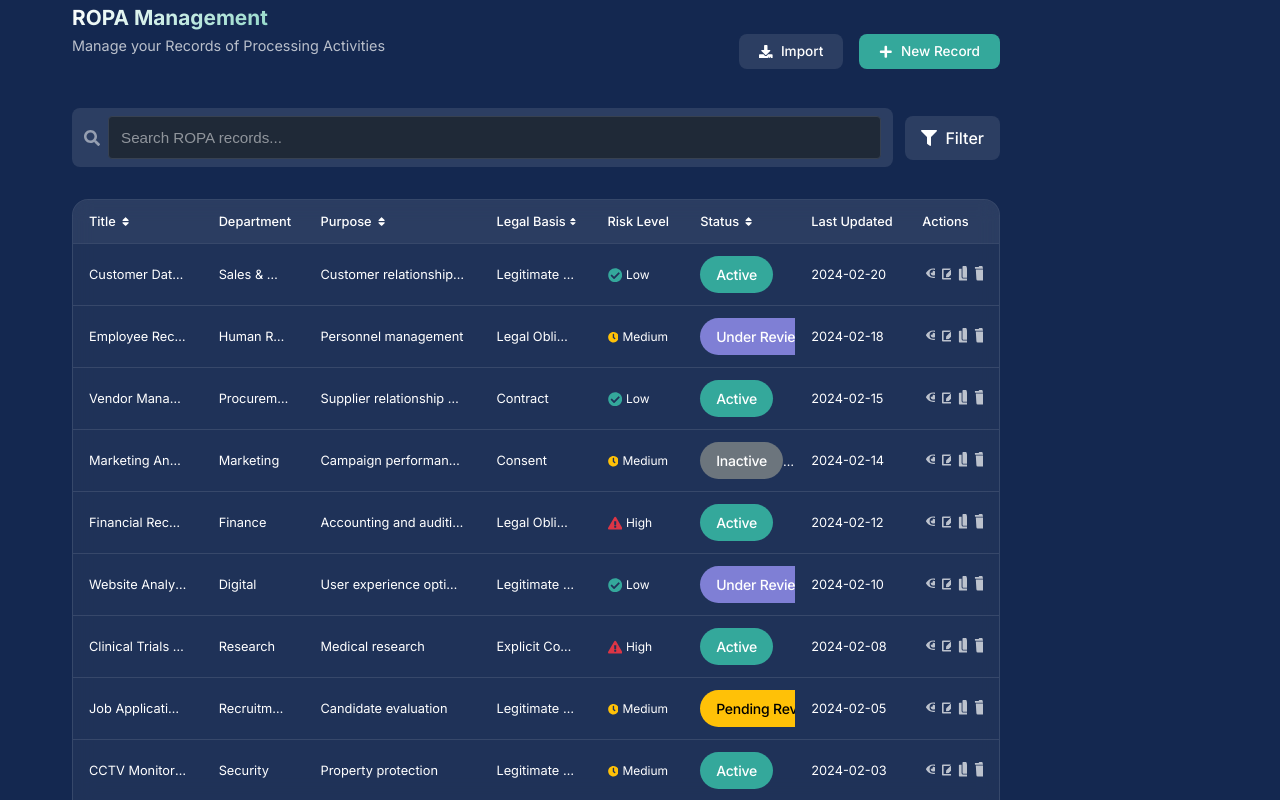
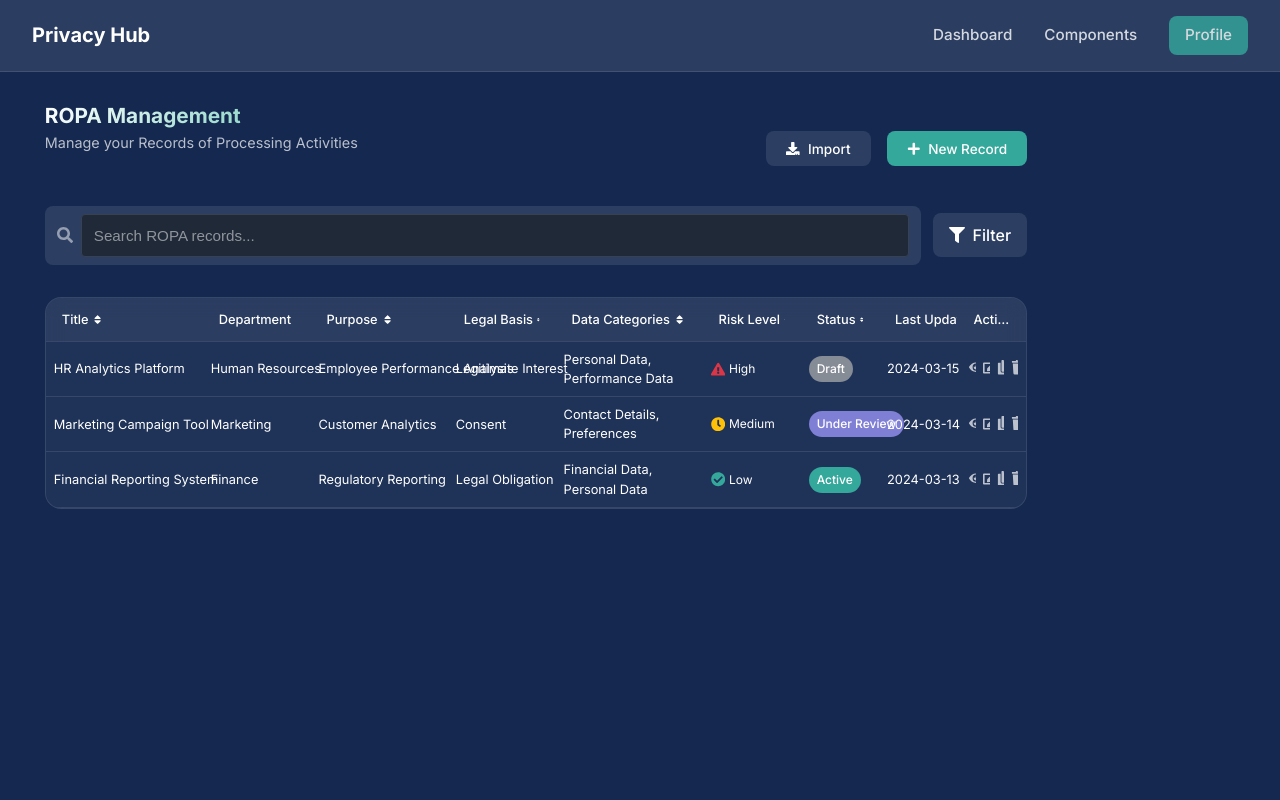
Before and after one commit to aigapriv/privacy-hub-demo, a React (Vite) app: page /ropa in a window 1280 px wide. Built offline with nearby package versions, Linux system fonts and the light colour scheme.

Commit message:
feat: updated baseline for 3 modules

```diff
--- a/src/App.jsx
+++ b/src/App.jsx
@@ -8,9 +8,11 @@ import PrivacyReview from './pages/PrivacyReview';
 import AutoAssessment from './pages/AutoAssessment';
 import './styles/theme/variables.css';
 import './styles/theme/utilities.css';
+import { RopaProvider } from './context/RopaContext';
 
 function App() {
   return (
+    <RopaProvider>
       <Router>
         <Routes>
           <Route path="/" element={<LandingPage />} />
@@ -22,6 +24,7 @@ function App() {
           <Route path="*" element={<Navigate to="/" />} />
         </Routes>
       </Router>
+    </RopaProvider>
   );
 }
 
--- /dev/null
+++ b/src/context/RopaContext.jsx
@@ -0,0 +1,162 @@
+import React, { createContext, useState, useContext } from 'react';
+
+const RopaContext = createContext();
+
+// Add initial test data
+const initialRopaRecords = [
+  {
+    id: 1,
+    title: "HR Analytics Platform",
+    department: "Human Resources",
+    processingPurpose: "Employee Performance Analysis",
+    legalBasis: "Legitimate Interest",
+    dataCategories: ["Personal Data", "Performance Data"],
+    riskLevel: "High",
+    dpiaRequired: true,
+    dpiaStatus: "Required",
+    status: "Draft",
+    lastUpdated: "2024-03-15"
+  },
+  {
+    id: 2,
+    title: "Marketing Campaign Tool",
+    department: "Marketing",
+    processingPurpose: "Customer Analytics",
+    legalBasis: "Consent",
+    dataCategories: ["Contact Details", "Preferences"],
+    riskLevel: "Medium",
+    dpiaRequired: false,
+    dpiaStatus: "Not Required",
+    status: "Under Review",
+    lastUpdated: "2024-03-14"
+  },
+  {
+    id: 3,
+    title: "Financial Reporting System",
+    department: "Finance",
+    processingPurpose: "Regulatory Reporting",
+    legalBasis: "Legal Obligation",
+    dataCategories: ["Financial Data", "Personal Data"],
+    riskLevel: "Low",
+    dpiaRequired: false,
+    dpiaStatus: "Not Required",
+    status: "Active",
+    lastUpdated: "2024-03-13"
+  }
+];
+
+export const RopaProvider = ({ children }) => {
+  const [ropaRecords, setRopaRecords] = useState(initialRopaRecords);  // Initialize with test data
+
+  const transformPrivacyReviewToRopa = (privacyReviewData) => {
+    return {
+      id: Date.now(),
+      // From Privacy Review
+      title: privacyReviewData.projectName,
+      department: formatDepartment(privacyReviewData.businessUnit),
+      processingPurpose: formatProcessingPurpose(privacyReviewData.businessProcess),
+      dataCategories: privacyReviewData.sensitiveData || [],
+      status: "Draft",
+
+      // Derived from Privacy Review
+      legalBasis: determineLegalBasis(privacyReviewData),
+      dpiaRequired: isDpiaRequired(privacyReviewData),
+      dpiaStatus: isDpiaRequired(privacyReviewData) ? "Required" : "Not Required",
+
+      // From Auto Assessment
+      riskLevel: privacyReviewData.riskLevel || "Low",
+      securityMeasures: [],
+      lastUpdated: new Date().toISOString().split('T')[0],
+
+      // Additional ROPA fields
+      dataSubjects: getDataSubjects(privacyReviewData.businessUnit),
+      transfers: privacyReviewData.crossBorderTransfer === 'yes' ?
+        [privacyReviewData.country, privacyReviewData.dataOwnershipCountry] : [],
+      recipients: privacyReviewData.thirdPartySharing === 'yes' ? ['Third Party Recipients'] : []
+    };
+  };
+
+  // Helper functions
+  const formatDepartment = (businessUnit) => {
+    const departments = {
+      'hr': 'Human Resources',
+      'it': 'Information Technology',
+      'finance': 'Finance',
+      'marketing': 'Marketing',
+      'sales': 'Sales',
+      'operations': 'Operations'
+    };
+    return departments[businessUnit] || businessUnit;
+  };
+
+  const formatProcessingPurpose = (process) => {
+    return process?.split('-')
+      .map(word => word.charAt(0).toUpperCase() + word.slice(1))
+      .join(' ') || 'N/A';
+  };
+
+  const determineLegalBasis = (data) => {
+    if (data.sensitiveData?.includes('sensitive')) return 'Explicit Consent';
+    if (data.businessProcess?.includes('financial')) return 'Legal Obligation';
+    if (data.aiUsage === 'yes') return 'Consent';
+    return 'Legitimate Interest';
+  };
+
+  const isDpiaRequired = (data) => {
+    return (
+      data.sensitiveData?.includes('sensitive') ||
+      data.aiUsage === 'yes' ||
+      data.crossBorderTransfer === 'yes' ||
+      data.riskLevel === 'High'
+    );
+  };
+
+  const getDataSubjects = (businessUnit) => {
+    const subjectMap = {
+      'hr': ['Employees', 'Candidates'],
+      'sales': ['Customers', 'Prospects'],
+      'marketing': ['Customers', 'Subscribers'],
+      'finance': ['Employees', 'Vendors'],
+      'it': ['Employees', 'Contractors'],
+      'operations': ['Employees', 'Vendors', 'Contractors']
+    };
+    return subjectMap[businessUnit] || [];
+  };
+
+  const addRopaRecord = (privacyReviewData) => {
+    const newRecord = transformPrivacyReviewToRopa(privacyReviewData);
+    setRopaRecords(prev => [...prev, newRecord]);
+  };
+
+  const updateRopaFromAssessment = (assessmentData, recordId) => {
+    setRopaRecords(prev =>
+      prev.map(record => {
+        if (record.id === recordId) {
+          return {
+            ...record,
+            riskLevel: assessmentData.riskLevel,
+            securityMeasures: [
+              ...record.securityMeasures,
+              ...assessmentData.recommendedMeasures
+            ],
+            lastUpdated: new Date().toISOString().split('T')[0],
+            status: 'Under Review'
+          };
+        }
+        return record;
+      })
+    );
+  };
+
+  return (
+    <RopaContext.Provider value={{
+      ropaRecords,
+      addRopaRecord,
+      updateRopaFromAssessment
+    }}>
+      {children}
+    </RopaContext.Provider>
+  );
+};
+
+export const useRopa = () => useContext(RopaContext);
--- a/src/pages/AutoAssessment.jsx
+++ b/src/pages/AutoAssessment.jsx
@@ -1,7 +1,10 @@
 import React from 'react';
 import '../styles/AutoAssessment.css';
+import { useRopa } from '../context/RopaContext';
 
 const AutoAssessment = () => {
+  const { updateRopaFromAssessment } = useRopa();
+
   // Mock data from Privacy Review (replace with actual data later)
   const privacyReviewData = {
     projectName: "HR Analytics Platform",
@@ -13,6 +16,18 @@ const AutoAssessment = () => {
     cookieUsage: "Yes",
     crossBorderTransfer: "Yes",
     riskLevel: "High"
+  };
+
+  const handleStartPrivacyReview = () => {
+    const assessmentData = {
+      riskLevel: privacyReviewData.riskLevel,
+      recommendedMeasures: [
+        "Implement enhanced data protection",
+        "Review cross-border transfers",
+        "Update privacy notices"
+      ]
+    };
+    updateRopaFromAssessment(assessmentData, privacyReviewData.id);
   };
 
   return (
@@ -196,7 +211,10 @@ const AutoAssessment = () => {
                 <p className="step-description">
                   Complete a comprehensive privacy review to ensure full compliance with privacy requirements.
                 </p>
-                <button className="step-button primary">
+                <button
+                  className="step-button primary"
+                  onClick={handleStartPrivacyReview}
+                >
                   Start Privacy Review
                   <svg className="button-icon" viewBox="0 0 24 24" fill="none" stroke="currentColor">
                     <path strokeLinecap="round" strokeLinejoin="round" strokeWidth={2} d="M14 5l7 7m0 0l-7 7m7-7H3" />
--- a/src/pages/PrivacyReview.jsx
+++ b/src/pages/PrivacyReview.jsx
@@ -3,6 +3,7 @@ import DatePicker from 'react-datepicker';
 import { FaInfoCircle } from 'react-icons/fa';
 import "react-datepicker/dist/react-datepicker.css";
 import '../styles/PrivacyReview.css';
+import { useRopa } from '../context/RopaContext';
 
 const subUnitOptions = {
   finance: [
@@ -136,6 +137,7 @@ const dataOwnershipCountries = [
 ];
 
 const PrivacyReview = () => {
+  const { addRopaRecord } = useRopa();
   const [currentStep, setCurrentStep] = useState(1);
   const [formData, setFormData] = useState({
     projectName: '',
@@ -846,6 +848,8 @@ const PrivacyReview = () => {
 
   const handleSubmitAssessment = () => {
     console.log('Submitting for auto-assessment:', formData);
+    addRopaRecord(formData);
+    // Navigate to Auto Assessment
   };
 
   return (
--- a/src/pages/RopaManagement.jsx
+++ b/src/pages/RopaManagement.jsx
@@ -8,134 +8,13 @@ import {
 import RopaDetailModal from '../components/RopaDetailModal';
 import RopaEditModal from '../components/RopaEditModal';
 import '../styles/RopaManagement.css';
+import { useRopa } from '../context/RopaContext';
 
 const RopaManagement = () => {
+  const { ropaRecords } = useRopa();
   const [searchTerm, setSearchTerm] = useState('');
   const [selectedRecord, setSelectedRecord] = useState(null);
   const [editingRecord, setEditingRecord] = useState(null);
-
-  const ropaRecords = [
-    {
-      id: 1,
-      title: "Customer Data Processing",
-      department: "Sales & Marketing",
-      processingPurpose: "Customer relationship management",
-      legalBasis: "Legitimate Interest",
-      legalBasisDetails: "Business improvement and customer service optimization",
-      liaRequired: true,
-      dataSubjects: ["Customers", "Prospects"],
-      dataCategories: ["Contact Details", "Purchase History", "Preferences"],
-      specialCategories: [],
-      dataVolume: "~50,000 records",
-      retentionPeriod: "5 years",
-      retentionJustification: "Legal and business requirements",
-      securityMeasures: ["Encryption", "Access Controls", "Regular Audits"],
-      accessControls: "Role-based access control",
-      internalRecipients: ["Sales Team", "Marketing Team", "Customer Service"],
-      recipients: ["CRM System", "Marketing Platform"],
-      transfers: ["EU", "UK"],
-      transferSafeguards: "Standard Contractual Clauses",
-      dpiaRequired: true,
-      dpiaStatus: "Completed",
-      privacyNoticeLink: "/privacy/customers",
-      relatedPolicies: ["Data Protection Policy", "Retention Policy"],
-      lastUpdated: "2024-02-20",
-      status: "Active",
-      riskLevel: "Low",
-      createdBy: "Alice Johnson",
-      dpo: "Jane Smith"
-    },
-    {
-      id: 2,
-      title: "Employee Records",
-      department: "Human Resources",
-      processingPurpose: "Personnel management",
-      legalBasis: "Legal Obligation",
-      lastUpdated: "2024-02-18",
-      status: "Under Review",
-      riskLevel: "Medium",
-    },
-    {
-      id: 3,
-      title: "Vendor Management",
-      department: "Procurement",
-      processingPurpose: "Supplier relationship management",
-      legalBasis: "Contract",
-      lastUpdated: "2024-02-15",
-      status: "Active",
-      riskLevel: "Low",
-    },
-    {
-      id: 4,
-      title: "Marketing Analytics",
-      department: "Marketing",
-      processingPurpose: "Campaign performance analysis",
-      legalBasis: "Consent",
-      lastUpdated: "2024-02-14",
-      status: "Inactive",
-      riskLevel: "Medium",
-    },
-    {
-      id: 5,
-      title: "Financial Records",
-      department: "Finance",
-      processingPurpose: "Accounting and auditing",
-      legalBasis: "Legal Obligation",
-      lastUpdated: "2024-02-12",
-      status: "Active",
-      riskLevel: "High",
-    },
-    {
-      id: 6,
-      title: "Website Analytics",
-      department: "Digital",
-      processingPurpose: "User experience optimization",
-      legalBasis: "Legitimate Interest",
-      lastUpdated: "2024-02-10",
-      status: "Under Review",
-      riskLevel: "Low",
-    },
-    {
-      id: 7,
-      title: "Clinical Trials Data",
-      department: "Research",
-      processingPurpose: "Medical research",
-      legalBasis: "Explicit Consent",
-      lastUpdated: "2024-02-08",
-      status: "Active",
-      riskLevel: "High",
-    },
-    {
-      id: 8,
-      title: "Job Applications",
-      department: "Recruitment",
-      processingPurpose: "Candidate evaluation",
-      legalBasis: "Legitimate Interest",
-      lastUpdated: "2024-02-05",
-      status: "Pending Review",
-      riskLevel: "Medium",
-    },
-    {
-      id: 9,
-      title: "CCTV Monitoring",
-      department: "Security",
-      processingPurpose: "Property protection",
-      legalBasis: "Legitimate Interest",
-      lastUpdated: "2024-02-03",
-      status: "Active",
-      riskLevel: "Medium",
-    },
-    {
-      id: 10,
-      title: "Customer Support Data",
-      department: "Customer Service",
-      processingPurpose: "Issue resolution tracking",
-      legalBasis: "Contract",
-      lastUpdated: "2024-02-01",
-      status: "Archived",
-      riskLevel: "Low",
-    }
-  ];
 
   const getRiskIcon = (riskLevel) => {
     switch(riskLevel.toLowerCase()) {
@@ -173,6 +52,104 @@ const RopaManagement = () => {
     setEditingRecord(null);
   };
 
+  // Add these transformation functions
+  const transformPrivacyReviewToRopa = (privacyReviewData) => {
+    return {
+      id: Date.now(),
+      title: privacyReviewData.projectName,
+      department: privacyReviewData.businessUnit === 'hr' ? 'Human Resources' :
+                 privacyReviewData.businessUnit === 'it' ? 'Information Technology' :
+                 privacyReviewData.businessUnit.charAt(0).toUpperCase() + privacyReviewData.businessUnit.slice(1),
+      processingPurpose: privacyReviewData.businessProcess,
+      legalBasis: determineLegalBasis(privacyReviewData),
+      legalBasisDetails: "",
+      liaRequired: privacyReviewData.riskLevel === "High",
+      dataSubjects: [],
+      dataCategories: privacyReviewData.sensitiveData,
+      specialCategories: privacyReviewData.sensitiveData.includes('sensitive') ? ['Sensitive Personal Data'] : [],
+      dataVolume: "",
+      retentionPeriod: "",
+      retentionJustification: "",
+      securityMeasures: privacyReviewData.securityMeasures || [],
+      accessControls: "",
+      internalRecipients: [],
+      recipients: privacyReviewData.thirdPartySharing === 'yes' ? ['Third Party Recipients'] : [],
+      transfers: privacyReviewData.crossBorderTransfer === 'yes' ?
+        [privacyReviewData.country, privacyReviewData.dataOwnershipCountry] : [],
+      transferSafeguards: privacyReviewData.crossBorderTransfer === 'yes' ?
+        "Standard Contractual Clauses" : "",
+      dpiaRequired: isDpiaRequired(privacyReviewData),
+      dpiaStatus: "Pending",
+      privacyNoticeLink: "",
+      relatedPolicies: [],
+      lastUpdated: new Date().toISOString().split('T')[0],
+      status: "Draft",
+      riskLevel: calculateRiskLevel(privacyReviewData),
+      createdBy: "",
+      dpo: ""
+    };
+  };
+
+  const determineLegalBasis = (data) => {
+    if (data.sensitiveData?.includes('sensitive')) {
+      return 'Explicit Consent';
+    }
+    if (data.businessProcess?.includes('financial')) {
+      return 'Legal Obligation';
+    }
+    if (data.aiUsage === 'yes') {
+      return 'Consent';
+    }
+    return 'Legitimate Interest';
+  };
+
+  const isDpiaRequired = (data) => {
+    return (
+      data.sensitiveData?.includes('sensitive') ||
+      data.aiUsage === 'yes' ||
+      data.crossBorderTransfer === 'yes' ||
+      calculateRiskLevel(data) === 'High'
+    );
+  };
+
+  const calculateRiskLevel = (data) => {
+    let riskScore = 0;
+
+    if (data.sensitiveData?.includes('sensitive')) riskScore += 3;
+    if (data.crossBorderTransfer === 'yes') riskScore += 2;
+    if (data.aiUsage === 'yes') riskScore += 2;
+    if (data.thirdPartySharing === 'yes') riskScore += 1;
+
+    if (riskScore >= 5) return 'High';
+    if (riskScore >= 3) return 'Medium';
+    return 'Low';
+  };
+
+  // Add this function to handle new ROPA records
+  const handlePrivacyReviewSubmission = (privacyReviewData) => {
+    const newRopaRecord = transformPrivacyReviewToRopa(privacyReviewData);
+    setRopaRecords(prevRecords => [...prevRecords, newRopaRecord]);
+  };
+
+  // Add this function to handle updates from Auto Assessment
+  const handleAutoAssessmentComplete = (assessmentData, ropaId) => {
+    setRopaRecords(prevRecords => {
+      return prevRecords.map(record => {
+        if (record.id === ropaId) {
+          return {
+            ...record,
+            riskLevel: assessmentData.riskLevel,
+            securityMeasures: [
+              ...record.securityMeasures,
+              ...assessmentData.recommendedMeasures
+            ]
+          };
+        }
+        return record;
+      });
+    });
+  };
+
   return (
     <div className="ropa-page">
       <nav className="nav-bar">
@@ -186,7 +163,7 @@ const RopaManagement = () => {
         </div>
       </nav>
 
-      <div className="content-wrapper">
+      <div className="content-wrapper" style={{ width: '98%', margin: '0 auto', maxWidth: '1800px' }}>
         <div className="page-header">
           <div className="header-content">
             <h1>ROPA Management</h1>
@@ -217,11 +194,11 @@ const RopaManagement = () => {
           </button>
         </div>
 
-        <div className="table-container">
+        <div className="table-container" style={{ width: '100%', margin: '0 auto' }}>
           <table className="ropa-table">
             <thead>
               <tr>
-                <th style={{ width: '14%' }}>
+                <th style={{ width: '16%' }}>
                   <div className="th-content">
                     Title <FaSort className="sort-icon" />
                   </div>
@@ -231,14 +208,19 @@ const RopaManagement = () => {
                     Department <FaSort className="sort-icon" />
                   </div>
                 </th>
-                <th style={{ width: '19%' }}>
+                <th style={{ width: '14%' }}>
                   <div className="th-content">
                     Purpose <FaSort className="sort-icon" />
                   </div>
                 </th>
-                <th style={{ width: '12%' }}>
+                <th style={{ width: '11%' }}>
                   <div className="th-content">
                     Legal Basis <FaSort className="sort-icon" />
+                  </div>
+                </th>
+                <th style={{ width: '15%' }}>
+                  <div className="th-content">
+                    Data Categories <FaSort className="sort-icon" />
                   </div>
                 </th>
                 <th style={{ width: '10%' }}>
@@ -246,17 +228,17 @@ const RopaManagement = () => {
                     Risk Level <FaSort className="sort-icon" />
                   </div>
                 </th>
-                <th style={{ width: '12%' }}>
+                <th style={{ width: '8%' }}>
                   <div className="th-content">
                     Status <FaSort className="sort-icon" />
                   </div>
                 </th>
-                <th style={{ width: '12%' }}>
+                <th style={{ width: '8%' }}>
                   <div className="th-content">
                     Last Updated <FaSort className="sort-icon" />
                   </div>
                 </th>
-                <th style={{ width: '10%' }}>Actions</th>
+                <th style={{ width: '7%' }}>Actions</th>
               </tr>
             </thead>
             <tbody>
@@ -266,14 +248,30 @@ const RopaManagement = () => {
                   <td>{record.department}</td>
                   <td>{record.processingPurpose}</td>
                   <td>{record.legalBasis}</td>
+                  <td style={{ whiteSpace: 'normal', wordWrap: 'break-word' }}>
+                    {record.dataCategories?.map((category, index) => (
+                      <span key={index}>
+                        {category}
+                        {index < record.dataCategories.length - 1 ? ', ' : ''}
+                      </span>
+                    ))}
+                  </td>
                   <td>
-                    <div className="risk-level">
+                    <div className="risk-level" style={{ whiteSpace: 'nowrap', display: 'flex', alignItems: 'center', gap: '4px' }}>
                       {getRiskIcon(record.riskLevel)}
-                      {record.riskLevel}
+                      <span>{record.riskLevel}</span>
                     </div>
                   </td>
                   <td>
-                    <span className={`status-badge ${record.status.toLowerCase().replace(' ', '-')}`}>
+                    <span className={`status-badge ${record.status.toLowerCase().replace(' ', '-')}`}
+                      style={{
+                        fontSize: '0.75rem',
+                        padding: '4px 8px',
+                        whiteSpace: 'nowrap',
+                        display: 'inline-block',
+                        width: 'fit-content',
+                        minWidth: 'auto'
+                      }}>
                       {record.status}
                     </span>
                   </td>
--- a/src/styles/RopaManagement.css
+++ b/src/styles/RopaManagement.css
@@ -200,14 +200,15 @@
 
 /* Status Badge */
 .status-badge {
-  display: inline-flex;
-  align-items: center;
-  padding: 0.15rem 0.4rem;
-  border-radius: var(--radius-full);
-  font-size: 0.7rem;
-  font-weight: 500;
+  border-radius: 12px;
+  font-size: 0.75rem;
+  padding: 4px 8px;
   white-space: nowrap;
-  letter-spacing: -0.2px;
+  display: inline-block;
+  width: fit-content;
+  min-width: auto;
+  text-align: center;
+  margin: 0 auto;
 }
 
 .status-badge.active {
@@ -383,4 +384,11 @@
   &:nth-child(7) { width: '12%' !important; }
   &:nth-child(8) { width: '10%' !important; }
 }
+
+.ropa-table td {
+  padding: 8px;
+  vertical-align: middle;
+  white-space: nowrap;
+  overflow: visible;
+}
 </rewritten_file>
```
Lines whose indentation alone changed are shown as unchanged.
